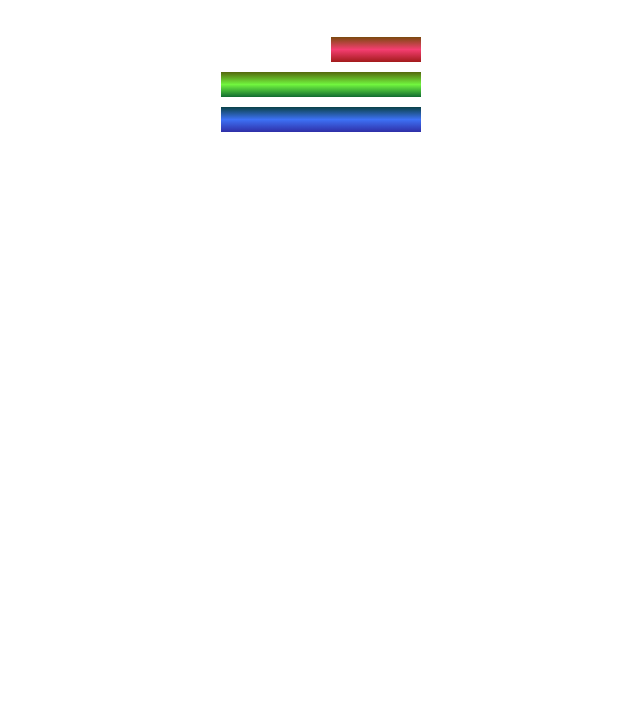
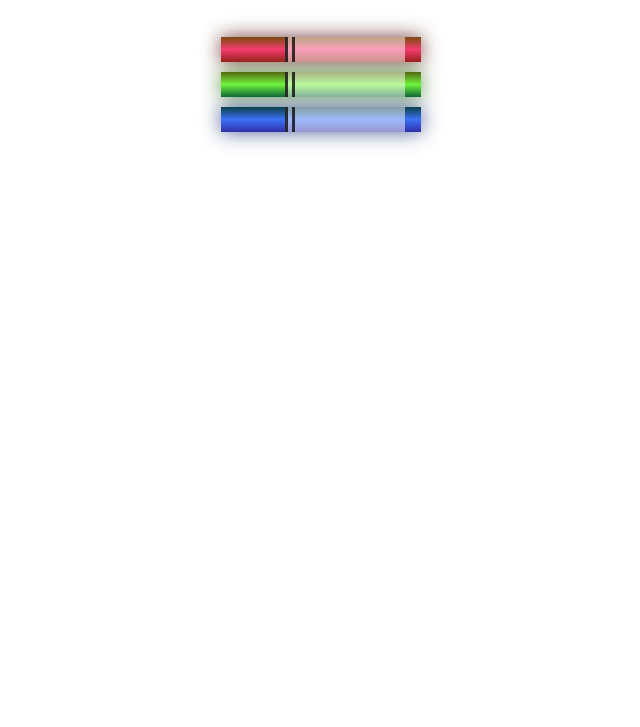
Before and after one commit to JaronL-Tech/colored-makers-jaron, a plain HTML site: page index.html in a window 1280 px wide. Shown: the part 73-800 px from the top of the page, without its empty margins (319-959 px from the left). Drawn offline with Linux system fonts and the light colour scheme.

Commit message:
Completed the box shadow colors for the markers using the color theory wheel and using differnt functions for the colors such as hsla and hex.

```diff
--- a/index.html
+++ b/index.html
@@ -11,9 +11,16 @@
         <h1>CSS Color Markers</h1>
         <div class="container"> </div>
         <div class="marker red">
+            <div class="cap"></div>
             <div class="sleeve"> </div>
         </div>
-        <div class="marker green"></div>
-        <div class="marker blue"> </div>
+        <div class="marker green">
+            <div class="cap"></div>
+            <div class="sleeve"> </div>
+        </div>
+        <div class="marker blue">
+            <div class="cap"></div>
+        <div class="sleeve"></div>
+    </div>
       </body>
     </html>
--- a/styles.css
+++ b/styles.css
@@ -10,13 +10,16 @@ h1{
 }
 
 .red{
-    background: linear-gradient(rgb(122,74,14),rgb(245,62,113),rgb(162,27,27))
+    background: linear-gradient(rgb(122,74,14),rgb(245,62,113),rgb(162,27,27));
+    box-shadow: 0px 0px 20px 0px rgba(83,14,14,0.8);
 }
 .green{
     background: linear-gradient(#55680d,#71F53E,#116C31);
+    box-shadow: 0px 0px 20px 0px #3b7e20CC;
 }
 .blue{
     background: linear-gradient(hsl(186, 76%, 16%), hsl(223, 90%, 60%), hsl(240, 56%, 42%));
+    box-shadow: 0 0 20px 0 hsla(223, 59% ,31% ,0.8);;
 }
 
 .container{
@@ -26,5 +29,13 @@ h1{
 .sleeve{
     width: 110px;
     height: 25px;
-    background-color: white;
+    background-color: rgba(255,255,255,50%);
+    border-left: 10px double rgba(0,0,0,75%);
 }
+.cap{
+    width:60px;
+    height:25px;
+  }
+  .cap,.sleeve{
+    display:inline-block
+  }
```
